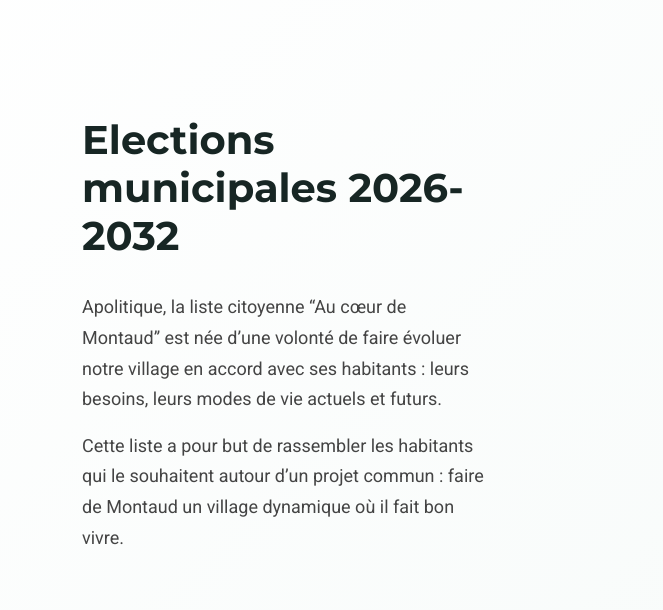
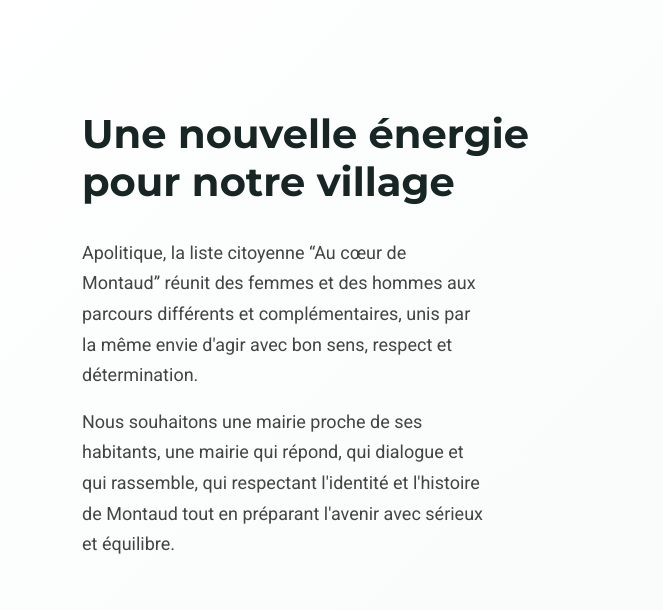
Before and after one commit to aucoeurdemontaud/aucoeurdemontaud.github.io, a plain HTML site: page index.html in a window 1280 px wide. Shown: the part 304-914 px from the top of the page, 0-663 px from the left. Drawn offline with nearby package versions, Linux system fonts and the light colour scheme.

Commit message:
Update index.html

```diff
--- a/index.html
+++ b/index.html
@@ -72,9 +72,9 @@
           <div class="row align-items-center">
             <div class="col-lg-5" data-aos="fade-up" data-aos-delay="100">
               <div class="content">
-                <h1>Elections municipales 2026-2032</h1>
-                <p>Apolitique, la liste citoyenne “Au cœur de Montaud” est née d’une volonté de faire évoluer notre village en accord avec ses habitants : leurs besoins, leurs modes de vie actuels et futurs.</p>
-                <p>Cette liste a pour but de rassembler les habitants qui le souhaitent autour d’un projet commun : faire de Montaud un village dynamique où il fait bon vivre.</p>
+                <h1>Une nouvelle énergie pour notre village</h1>
+                <p>Apolitique, la liste citoyenne “Au cœur de Montaud” réunit des femmes et des hommes aux parcours différents et complémentaires, unis par la même envie d'agir avec bon sens, respect et détermination.</p>
+                <p>Nous souhaitons une mairie proche de ses habitants, une mairie qui répond, qui dialogue et qui rassemble, qui respectant l'identité et l'histoire de Montaud tout en préparant l'avenir avec sérieux et équilibre.</p>
 
               </div>
             </div>
```
